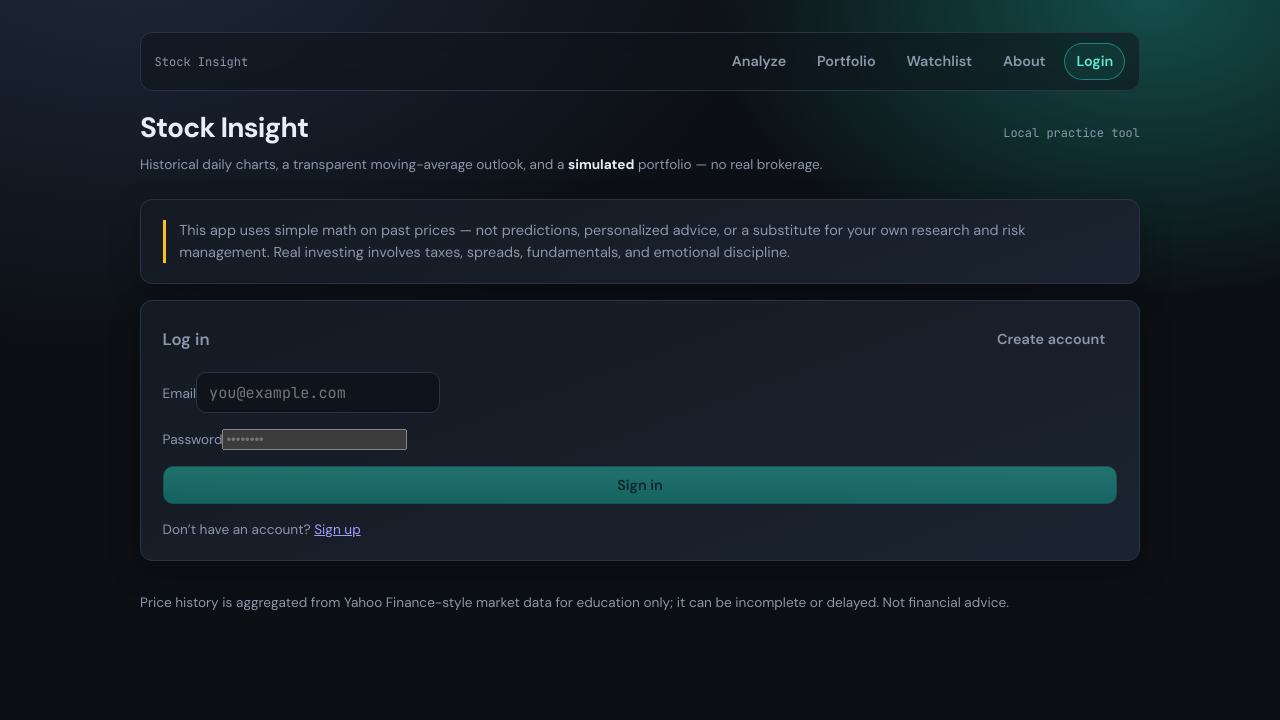
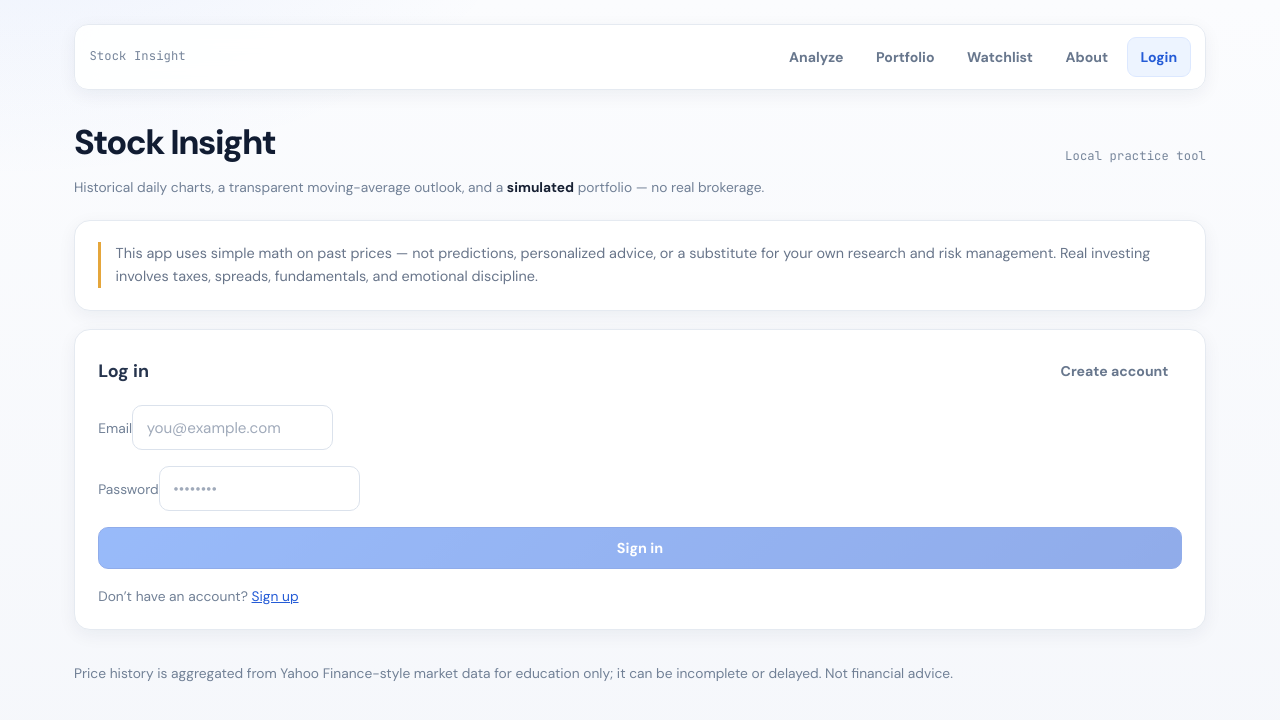
Before and after one commit to Rishi-raj-2128/Stock-Market-Practice-Website, a React (Vite) app in the folder client/: page /login in a window 1280 px wide. Shown: the top 720 px of the page. Built offline with nearby package versions, Linux system fonts and the light colour scheme; no server answers.

Commit message:
Refresh app UI with clean white financial dashboard theme

```diff
--- a/client/src/index.css
+++ b/client/src/index.css
@@ -1,416 +1,305 @@
+@import url('https://fonts.googleapis.com/css2?family=DM+Sans:wght@400;500;600;700;800&family=JetBrains+Mono:wght@400;500;600&display=swap');
+
 :root {
-  --bg: #0c0f14;
-  --surface: #141a22;
-  --surface2: #1b2330;
-  --border: #2a3444;
-  --text: #e8eef7;
-  --muted: #8b97ab;
-  --accent: #5eead4;
-  --accent-dim: #2dd4bf;
-  --danger: #fb7185;
-  --warn: #fbbf24;
-  --ok: #34d399;
-  --chart-up: #34d399;
-  --chart-down: #fb7185;
-  --radius: 12px;
+  color-scheme: light;
+  --bg: #f5f7fb;
+  --surface: #ffffff;
+  --surface2: #f8fafc;
+  --border: #e5eaf1;
+  --text: #172033;
+  --muted: #718096;
+  --accent: #2563eb;
+  --accent-dim: #1d4ed8;
+  --danger: #dc4c64;
+  --warn: #b7791f;
+  --ok: #15966b;
+  --chart-up: #15966b;
+  --chart-down: #dc4c64;
+  --radius: 16px;
   --radius-sm: 10px;
-  --shadow: 0 18px 50px rgba(0, 0, 0, 0.35);
-  --shadow-soft: 0 10px 30px rgba(0, 0, 0, 0.25);
+  --shadow: 0 18px 45px rgba(20, 38, 70, 0.12);
+  --shadow-soft: 0 5px 18px rgba(20, 38, 70, 0.06);
   --font-sans: 'DM Sans', system-ui, sans-serif;
   --font-mono: 'JetBrains Mono', ui-monospace, monospace;
 }
 
-*,
-*::before,
-*::after {
-  box-sizing: border-box;
-}
+*, *::before, *::after { box-sizing: border-box; }
 
-html {
-  color-scheme: dark;
-}
+html { color-scheme: light; scroll-behavior: smooth; }
 
 body {
   margin: 0;
   min-height: 100vh;
   font-family: var(--font-sans);
-  background: radial-gradient(1200px 800px at 10% -10%, #1e293b 0%, transparent 55%),
-    radial-gradient(900px 600px at 90% 0%, #134e4a 0%, transparent 50%), var(--bg);
+  background:
+    radial-gradient(900px 500px at 0% -15%, rgba(37, 99, 235, 0.07), transparent 60%),
+    linear-gradient(180deg, #fbfcfe 0%, var(--bg) 100%);
   color: var(--text);
-  line-height: 1.5;
+  line-height: 1.6;
   -webkit-font-smoothing: antialiased;
   -moz-osx-font-smoothing: grayscale;
 }
 
 #root {
-  max-width: 1040px;
+  max-width: 1180px;
   margin: 0 auto;
-  padding: 2rem 1.25rem 3rem;
+  padding: 1.5rem 1.5rem 3.5rem;
 }
 
 h1 {
-  font-size: 1.75rem;
-  font-weight: 700;
-  letter-spacing: -0.03em;
+  font-size: clamp(1.7rem, 3vw, 2.15rem);
+  font-weight: 800;
+  letter-spacing: -0.045em;
   margin: 0 0 0.35rem;
+  color: #111c32;
 }
 
 h2 {
-  font-size: 1.05rem;
-  font-weight: 600;
+  font-size: 1.12rem;
+  font-weight: 700;
   margin: 0 0 1rem;
-  color: var(--muted);
+  color: #26344d;
 }
 
-p {
-  margin: 0 0 1rem;
-}
-
-.muted {
-  color: var(--muted);
-}
-
-.small {
-  font-size: 0.85rem;
-}
-
-.mono {
-  font-family: var(--font-mono);
-}
+p { margin: 0 0 1rem; }
+.muted { color: var(--muted); }
+.small { font-size: 0.86rem; }
+.mono { font-family: var(--font-mono); }
 
 .card {
-  background: linear-gradient(160deg, var(--surface) 0%, var(--surface2) 100%);
+  background: var(--surface);
   border: 1px solid var(--border);
   border-radius: var(--radius);
-  padding: 1.25rem 1.35rem;
-  margin-bottom: 1rem;
+  padding: 1.35rem 1.45rem;
+  margin-bottom: 1.1rem;
   box-shadow: var(--shadow-soft);
 }
 
 .disclaimer {
-  border-left: 3px solid var(--warn);
-  padding-left: 0.85rem;
+  border-left: 3px solid #e5a63b;
+  padding-left: 0.9rem;
   margin: 0;
   font-size: 0.9rem;
-  color: var(--muted);
+  color: #68758a;
 }
 
-.search-row {
+.search-row, .trade-row {
   display: flex;
   flex-wrap: wrap;
-  gap: 0.6rem;
+  gap: 0.65rem;
   align-items: center;
 }
 
-input[type='text'],
-input[type='number'] {
-  font-family: var(--font-mono);
+input[type='text'], input[type='number'], input[type='email'], input[type='password'] {
+  font-family: var(--font-sans);
   font-size: 0.95rem;
-  padding: 0.55rem 0.75rem;
+  padding: 0.72rem 0.85rem;
   border-radius: var(--radius-sm);
-  border: 1px solid var(--border);
-  background: #0f141c;
+  border: 1px solid #dbe2ec;
+  background: #fff;
   color: var(--text);
   min-width: 140px;
+  transition: border-color 140ms ease, box-shadow 140ms ease;
 }
 
+input::placeholder { color: #a0aaba; }
 select {
-  font-family: var(--font-mono);
-  font-size: 0.9rem;
-  padding: 0.55rem 0.75rem;
+  font-family: var(--font-sans);
+  font-size: 0.92rem;
+  padding: 0.72rem 0.85rem;
   border-radius: var(--radius-sm);
-  border: 1px solid var(--border);
-  background: #0f141c;
+  border: 1px solid #dbe2ec;
+  background: #fff;
   color: var(--text);
 }
-
-input:focus {
-  outline: 2px solid rgba(94, 234, 212, 0.35);
-  outline-offset: 1px;
-}
-
-select:focus {
-  outline: 2px solid rgba(94, 234, 212, 0.35);
-  outline-offset: 1px;
+input:focus, select:focus {
+  outline: none;
+  border-color: #7aa5f8;
+  box-shadow: 0 0 0 3px rgba(37, 99, 235, 0.12);
 }
 
 button {
   font-family: var(--font-sans);
-  font-weight: 600;
+  font-weight: 700;
   font-size: 0.9rem;
-  padding: 0.55rem 1rem;
+  padding: 0.68rem 1rem;
   border-radius: var(--radius-sm);
-  border: 1px solid var(--border);
-  background: var(--surface2);
-  color: var(--text);
+  border: 1px solid #dbe2ec;
+  background: #fff;
+  color: #34435c;
   cursor: pointer;
-  transition: transform 120ms ease, background 120ms ease, border-color 120ms ease, opacity 120ms ease;
+  transition: transform 140ms ease, background 140ms ease, border-color 140ms ease, box-shadow 140ms ease;
 }
-
-button:hover {
-  transform: translateY(-1px);
+button:hover { transform: translateY(-1px); border-color: #b9c8dc; box-shadow: 0 4px 10px rgba(25, 45, 80, 0.07); }
+button:active { transform: translateY(0); }
+button.primary {
+  background: linear-gradient(135deg, #3478f6, #245bd6);
+  color: #fff;
+  border-color: #245bd6;
+  box-shadow: 0 5px 12px rgba(37, 99, 235, 0.18);
 }
-
-button:active {
-  transform: translateY(0px);
-}
-
-button.primary {
-  background: linear-gradient(180deg, #2dd4bf 0%, #14b8a6 100%);
-  color: #042f2e;
-  border-color: #0d9488;
-}
-
-button.primary:disabled {
-  opacity: 0.45;
-  cursor: not-allowed;
-}
-
-button.ghost {
-  background: transparent;
-}
-
-button.danger-outline {
-  border-color: rgba(251, 113, 133, 0.5);
-  color: var(--danger);
-}
+button.primary:hover { background: linear-gradient(135deg, #2869e7, #1e4fc2); }
+button.primary:disabled { opacity: 0.5; cursor: not-allowed; box-shadow: none; }
+button.ghost { background: transparent; }
+button.danger-outline { border-color: rgba(220, 76, 100, 0.35); color: var(--danger); }
+button.small { padding: 0.48rem 0.8rem; font-size: 0.82rem; }
 
 .pill {
   display: inline-flex;
   align-items: center;
   gap: 0.35rem;
-  padding: 0.25rem 0.55rem;
+  padding: 0.25rem 0.6rem;
   border: 1px solid var(--border);
   border-radius: 999px;
-  background: rgba(15, 20, 28, 0.55);
-  color: var(--muted);
+  background: #f8fafc;
+  color: #66758b;
   font-size: 0.8rem;
 }
-
-.error-msg {
-  color: var(--danger);
-  margin: 0.5rem 0 0;
-  font-size: 0.9rem;
-}
+.error-msg { color: var(--danger); margin: 0.5rem 0 0; font-size: 0.9rem; }
 
 .signal {
   display: inline-flex;
   align-items: center;
   gap: 0.4rem;
-  font-weight: 600;
-  font-size: 0.95rem;
-  padding: 0.35rem 0.65rem;
+  font-weight: 700;
+  font-size: 0.9rem;
+  padding: 0.35rem 0.7rem;
   border-radius: 999px;
   border: 1px solid var(--border);
 }
-
-.signal.lean_buy {
-  border-color: rgba(52, 211, 153, 0.45);
-  color: var(--ok);
-  background: rgba(52, 211, 153, 0.08);
-}
-
-.signal.lean_avoid {
-  border-color: rgba(251, 113, 133, 0.45);
-  color: var(--danger);
-  background: rgba(251, 113, 133, 0.08);
-}
-
-.signal.hold {
-  border-color: rgba(251, 191, 36, 0.4);
-  color: var(--warn);
-  background: rgba(251, 191, 36, 0.08);
-}
+.signal.lean_buy { border-color: rgba(21, 150, 107, 0.25); color: var(--ok); background: #eaf8f1; }
+.signal.lean_avoid { border-color: rgba(220, 76, 100, 0.25); color: var(--danger); background: #fff0f2; }
+.signal.hold { border-color: rgba(183, 121, 31, 0.25); color: var(--warn); background: #fff8e8; }
 
 .metric-grid {
   display: grid;
   grid-template-columns: repeat(auto-fill, minmax(150px, 1fr));
-  gap: 0.65rem;
+  gap: 0.75rem;
   margin-top: 1rem;
 }
+.metric {
+  background: #f8fafd;
+  border: 1px solid var(--border);
+  border-radius: 12px;
+  padding: 0.75rem 0.8rem;
+}
+.metric .label {
+  font-size: 0.7rem;
+  text-transform: uppercase;
+  letter-spacing: 0.07em;
+  color: #8290a5;
+  font-weight: 700;
+}
+.metric .value { font-family: var(--font-mono); font-size: 0.98rem; color: #24324a; }
 
-.metric {
-  background: rgba(15, 20, 28, 0.65);
-  border: 1px solid var(--border);
-  border-radius: 8px;
-  padding: 0.55rem 0.65rem;
-}
-
-.metric .label {
-  font-size: 0.72rem;
-  text-transform: uppercase;
-  letter-spacing: 0.06em;
-  color: var(--muted);
-}
-
-.metric .value {
-  font-family: var(--font-mono);
-  font-size: 0.95rem;
-}
-
-.chart-wrap {
-  margin-top: 1rem;
-}
-
+.chart-wrap { margin-top: 1rem; }
 .price-chart {
   width: 100%;
-  height: 160px;
+  height: 180px;
   display: block;
-  border-radius: 8px;
-  background: rgba(15, 20, 28, 0.5);
+  border-radius: 12px;
+  background: #fbfcff;
   border: 1px solid var(--border);
 }
-
-.chart-meta {
-  margin-top: 0.35rem;
-}
-
-.trade-row {
-  display: flex;
-  flex-wrap: wrap;
-  gap: 0.6rem;
-  align-items: center;
-  margin-top: 0.75rem;
-}
+.chart-meta { margin-top: 0.4rem; }
 
 .positions-table {
   width: 100%;
   border-collapse: collapse;
   font-size: 0.88rem;
-  margin-top: 0.5rem;
+  margin-top: 0.6rem;
   overflow: hidden;
-  border-radius: 10px;
+  border-radius: 12px;
   border: 1px solid var(--border);
+  background: #fff;
 }
-
-.positions-table th,
-.positions-table td {
+.positions-table th, .positions-table td {
   text-align: left;
-  padding: 0.55rem 0.5rem;
-  border-bottom: 1px solid var(--border);
+  padding: 0.75rem 0.65rem;
+  border-bottom: 1px solid #edf0f5;
 }
-
-.positions-table tbody tr:hover {
-  background: rgba(15, 20, 28, 0.35);
+.positions-table tbody tr:hover { background: #f7faff; }
+.positions-table th {
+  font-size: 0.7rem;
+  text-transform: uppercase;
+  letter-spacing: 0.06em;
+  color: #77869b;
+  background: #f7f9fc;
 }
-
-.positions-table th {
-  font-size: 0.72rem;
-  text-transform: uppercase;
-  letter-spacing: 0.05em;
-  color: var(--muted);
-  background: rgba(15, 20, 28, 0.55);
-}
-
-.positions-summary {
-  display: flex;
-  flex-wrap: wrap;
-  gap: 1.25rem;
-  margin-bottom: 0.75rem;
-}
+.positions-summary { display: flex; flex-wrap: wrap; gap: 1.4rem; margin-bottom: 0.8rem; }
 
 .header-bar {
   display: flex;
   flex-wrap: wrap;
-  align-items: baseline;
+  align-items: center;
   justify-content: space-between;
   gap: 1rem;
-  margin-bottom: 1.5rem;
+  margin: 1.6rem 0 1.35rem;
 }
-
 .top-nav {
   display: flex;
   align-items: center;
   justify-content: space-between;
-  gap: 0.75rem;
-  padding: 0.65rem 0.85rem;
+  gap: 0.85rem;
+  padding: 0.75rem 0.9rem;
   margin-bottom: 1rem;
   border: 1px solid var(--border);
-  border-radius: var(--radius);
-  background: rgba(15, 20, 28, 0.55);
-  backdrop-filter: blur(10px);
+  border-radius: 14px;
+  background: rgba(255, 255, 255, 0.9);
+  box-shadow: var(--shadow-soft);
+  backdrop-filter: blur(12px);
 }
-
-.nav-links {
-  display: flex;
-  flex-wrap: wrap;
-  gap: 0.4rem;
-}
-
+.nav-links { display: flex; flex-wrap: wrap; align-items: center; gap: 0.35rem; }
 .nav-link {
   display: inline-flex;
   align-items: center;
   gap: 0.4rem;
-  padding: 0.4rem 0.7rem;
-  border-radius: 999px;
+  padding: 0.48rem 0.78rem;
+  border-radius: 9px;
   border: 1px solid transparent;
-  color: var(--muted);
+  color: #68778d;
   text-decoration: none;
-  font-weight: 600;
+  font-weight: 700;
+  font-size: 0.88rem;
+  transition: color 140ms ease, background 140ms ease;
+}
+.nav-link:hover { color: #1e3a68; background: #f3f6fb; }
+.nav-link.active { border-color: #dce8ff; background: #edf4ff; color: #245bd6; }
+.tag {
+  font-size: 0.76rem;
+  color: #77869b;
+  font-family: var(--font-mono);
+  letter-spacing: 0.01em;
+}
+.toast {
+  position: fixed;
+  right: 18px;
+  bottom: 18px;
+  z-index: 30;
+  max-width: min(520px, calc(100vw - 36px));
+  padding: 0.8rem 1rem;
+  border-radius: 12px;
+  border: 1px solid #dce4ef;
+  background: #fff;
+  box-shadow: var(--shadow);
+  color: #24324a;
   font-size: 0.9rem;
 }
+.section-title { display: flex; align-items: center; justify-content: space-between; gap: 0.75rem; margin-bottom: 0.9rem; }
+.section-title h2 { margin: 0; }
+.stack { display: grid; gap: 1rem; }
 
-.nav-link:hover {
-  border-color: var(--border);
-  color: var(--text);
-}
-
-.nav-link.active {
-  border-color: rgba(45, 212, 191, 0.5);
-  background: rgba(45, 212, 191, 0.08);
-  color: var(--accent);
-}
-
-.tag {
-  font-size: 0.75rem;
-  color: var(--muted);
-  font-family: var(--font-mono);
-}
-
-.toast {
-  position: fixed;
-  right: 16px;
-  bottom: 16px;
-  z-index: 30;
-  max-width: min(520px, calc(100vw - 32px));
-  padding: 0.7rem 0.85rem;
-  border-radius: 12px;
-  border: 1px solid rgba(42, 52, 68, 0.9);
-  background: rgba(15, 20, 28, 0.85);
-  box-shadow: var(--shadow);
-  backdrop-filter: blur(10px);
-  color: var(--text);
-  font-size: 0.9rem;
-}
-
-.section-title {
-  display: flex;
-  align-items: center;
-  justify-content: space-between;
-  gap: 0.75rem;
-  margin-bottom: 0.9rem;
-}
-
-.section-title h2 {
-  margin: 0;
-}
-
-.stack {
-  display: grid;
-  gap: 1rem;
-}
+a { color: #245bd6; }
+a:hover { color: #1746ad; }
+footer { color: #8491a4; }
 
 @media (max-width: 640px) {
-  #root {
-    padding: 1.25rem 0.9rem 2.5rem;
-  }
-  h1 {
-    font-size: 1.55rem;
-  }
-  .metric-grid {
-    grid-template-columns: repeat(auto-fill, minmax(140px, 1fr));
-  }
-  .price-chart {
-    height: 140px;
-  }
+  #root { padding: 1rem 0.85rem 2.5rem; }
+  .top-nav { align-items: flex-start; flex-direction: column; }
+  .nav-links { width: 100%; }
+  .nav-link { padding: 0.42rem 0.58rem; font-size: 0.82rem; }
+  h1 { font-size: 1.6rem; }
+  .metric-grid { grid-template-columns: repeat(auto-fill, minmax(135px, 1fr)); }
+  .price-chart { height: 150px; }
+  .card { padding: 1.05rem; }
 }
```
